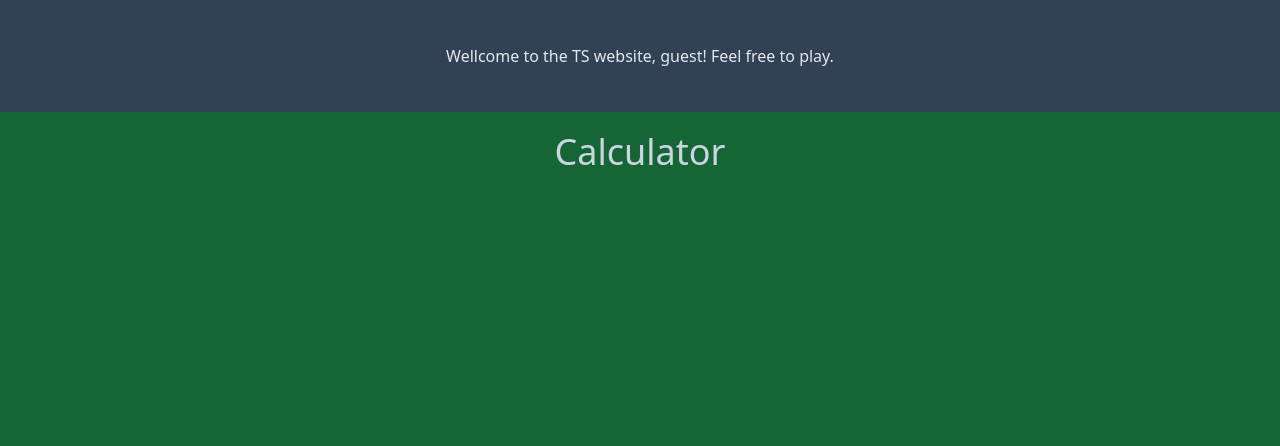
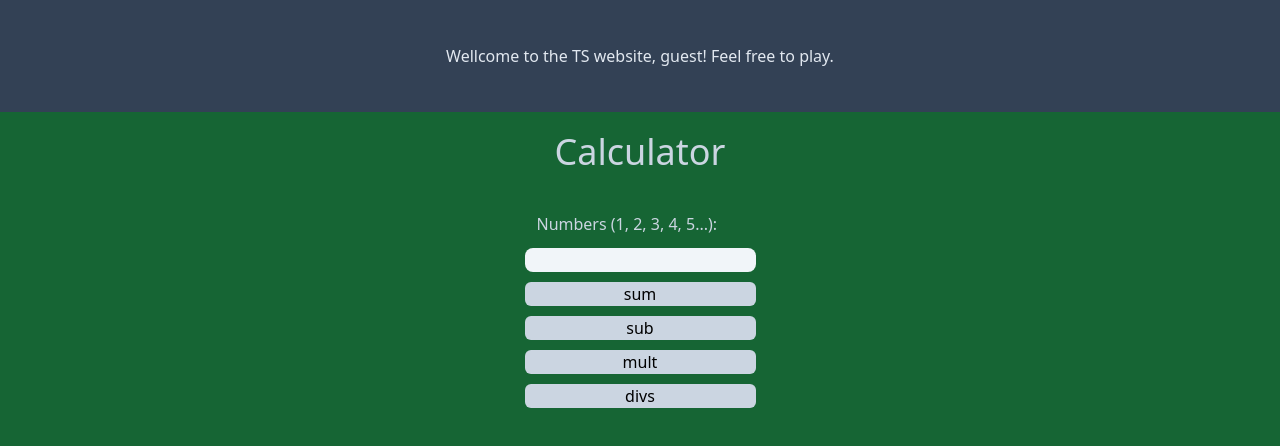
Before and after one commit to Marcus-Nastasi/testing-ts-1, a website: page index.html in a window 1280 px wide. Drawn offline with Linux system fonts and the light colour scheme.

Commit message:
writing claculator html and tailwind;

```diff
--- a/index.html
+++ b/index.html
@@ -8,16 +8,36 @@
 </head>
 <body>
    <header class="w-screen h-28 p-10 flex items-center justify-center bg-slate-700 text-slate-200">
-      <section id="secHeaderTop">
-
-      </section>
+      <section id="secHeaderTop"></section>
    </header>
 
    <section class="w-screen h-screen bg-green-800">
       <section class="flex flex-col justify-center items-center w-screen p-5">
          <h2 class=" text-4xl text-slate-300">Calculator</h2>
 
-         <section id="calculatorSec">
+         <section id="inputCalculatorSec" class="flex flex-col mt-7">
+            <label class="p-3 text-slate-300" for="inputNumbers">Numbers (1, 2, 3, 4, 5...):</label>
+            <input
+               class="indent-2 outline-none bg-slate-100 rounded-lg focus:bg-slate-200"
+               type="text"
+               name="inputNumbers"
+               id="inputNumbers"
+            />
+            <button class="bg-slate-300 mt-2.5 rounded-md hover:bg-slate-400" type="button">
+               sum
+            </button>
+            <button class="bg-slate-300 mt-2.5 rounded-md hover:bg-slate-400" type="button">
+               sub
+            </button>
+            <button class="bg-slate-300 mt-2.5 rounded-md hover:bg-slate-400" type="button">
+               mult
+            </button>
+            <button class="bg-slate-300 mt-2.5 rounded-md hover:bg-slate-400" type="button">
+               divs
+            </button>
+         </section>
+
+         <section id="outputCalculatorSec">
          </section>
       </section>
    </section>
```
Also changed, not shown: src/css/out.css.
